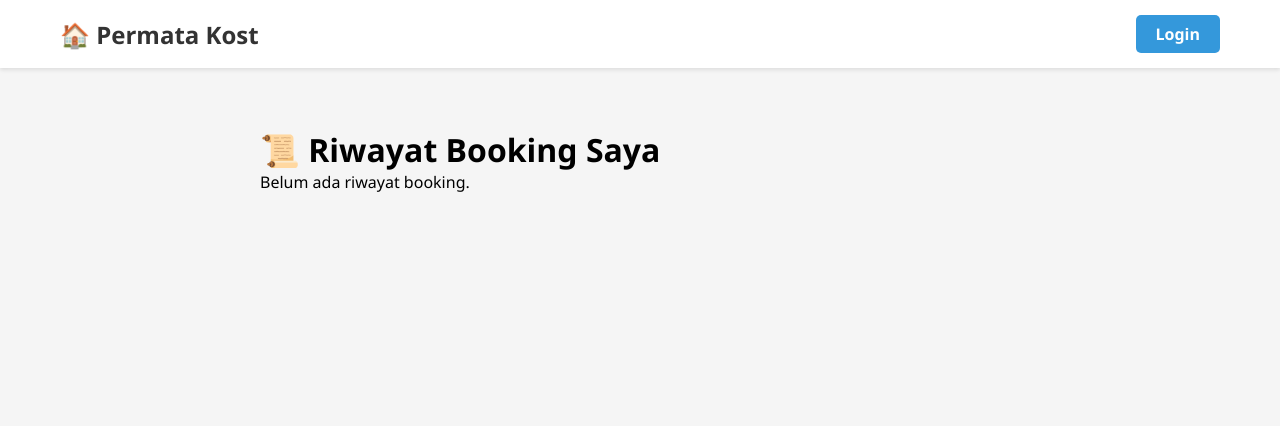
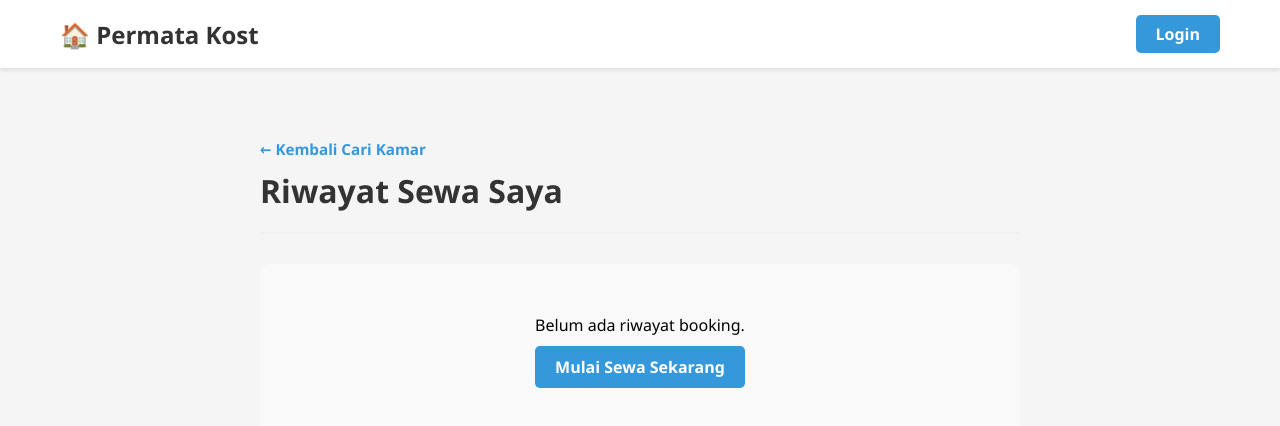
Before and after one commit to chestayurcel/MANPRO_Kelompok3, a React app in the folder frontend/: page /history in a window 1280 px wide. Shown: the top 426 px of the page. Built offline with nearby package versions, Linux system fonts and the light colour scheme; the HTML template or start-up script is replaced by a standard one.

Commit message:
Update file HistoryPage.jsx

```diff
--- a/frontend/src/pages/HistoryPage.jsx
+++ b/frontend/src/pages/HistoryPage.jsx
@@ -1,19 +1,18 @@
 import React, { useEffect, useState } from 'react';
 import { Link } from 'react-router-dom';
-import { getMyBookings, uploadBuktiBayar } from '../services/bookingService'; // Import upload
+import { getMyBookings, uploadBuktiBayar } from '../services/bookingService';
 
 const HistoryPage = () => {
   const [bookings, setBookings] = useState([]);
   const [loading, setLoading] = useState(true);
 
   // State untuk handle upload
-  const [selectedFile, setSelectedFile] = useState(null);
-  const [uploadingId, setUploadingId] = useState(null); // ID booking yang sedang diupload
+  const [uploadingId, setUploadingId] = useState(null);
 
   const fetchBookings = async () => {
     try {
       const data = await getMyBookings();
-      setBookings(data.data || data); // Handle format response
+      setBookings(data.data || data);
     } catch (error) {
       console.error(error);
     } finally {
@@ -23,21 +22,17 @@ const HistoryPage = () => {
 
   useEffect(() => { fetchBookings(); }, []);
 
-  // Fungsi Handle File Change
   const handleFileChange = (e, bookingId) => {
     const file = e.target.files[0];
-    if (file) {
-        handleUpload(bookingId, file);
-    }
+    if (file) handleUpload(bookingId, file);
   };
 
-  // Fungsi Kirim Upload
   const handleUpload = async (bookingId, file) => {
-      setUploadingId(bookingId); // Set loading status for this item
+      setUploadingId(bookingId);
       try {
           await uploadBuktiBayar(bookingId, file);
-          alert('Bukti pembayaran berhasil diupload!');
-          fetchBookings(); // Refresh data
+          alert('Bukti pembayaran berhasil diupload! 📤');
+          fetchBookings();
       } catch (error) {
           alert('Gagal upload bukti');
       } finally {
@@ -45,48 +40,83 @@ const HistoryPage = () => {
       }
   };
 
-  if (loading) return <div style={{padding:'20px'}}>Loading...</div>;
+  if (loading) return <div style={styles.loading}>Sedang memuat data...</div>;
 
   return (
-    <div style={{ maxWidth: '800px', margin: '40px auto', padding: '20px' }}>
-      <h1>📜 Riwayat Booking Saya</h1>
-      {bookings.length === 0 ? <p>Belum ada riwayat booking.</p> : (
-          bookings.map(item => (
+    <div style={styles.container}>
+
+      {/* HEADER: TOMBOL BACK & JUDUL */}
+      <div style={styles.headerContainer}>
+        <Link to="/rooms" style={styles.backBtn}>
+            &larr; Kembali Cari Kamar
+        </Link>
+        <h1 style={styles.pageTitle}>Riwayat Sewa Saya</h1>
+      </div>
+
+      {bookings.length === 0 ? (
+        <div style={styles.emptyState}>
+            <p>Belum ada riwayat booking.</p>
+            <Link to="/rooms" style={styles.ctaBtn}>Mulai Sewa Sekarang</Link>
+        </div>
+      ) : (
+          <div style={styles.gridContainer}>
+            {bookings.map(item => (
                 <div key={item.id} style={styles.card}>
-                  <div style={styles.header}>
-                      <h3>{item.Room?.nomor_kamar} - {item.Room?.tipe}</h3>
+
+                    {/* BAGIAN ATAS: NOMOR KAMAR & STATUS */}
+                    <div style={styles.cardHeader}>
+                        <div>
+                            <h3 style={styles.roomTitle}>Kamar {item.Room?.nomor_kamar}</h3>
+                            <span style={styles.roomType}>{item.Room?.tipe}</span>
+                        </div>
                         <span style={{
                             ...styles.badge,
                             backgroundColor: item.status_pembayaran === 'lunas' ? '#2ecc71' :
-                                           item.status_pembayaran === 'batal' ? '#e74c3c' : '#f39c12'
+                                             item.status_pembayaran === 'batal' ? '#e74c3c' : '#f1c40f'
                         }}>
                             {item.status_pembayaran.toUpperCase()}
                         </span>
                     </div>
-                  <p>Check-in: {item.tanggal_masuk}</p>
-                  <p>Durasi: {item.durasi_bulan} Bulan</p>
-                  <p>Total: Rp {item.total_harga.toLocaleString('id-ID')}</p>
 
-                  <hr style={{margin: '10px 0', border: 'none', borderTop: '1px solid #eee'}}/>
+                    <hr style={styles.divider}/>
 
-                  {/* AREA BUKTI PEMBAYARAN */}
-                  <div style={{marginTop: '15px'}}>
-                      <strong>Bukti Pembayaran: </strong>
+                    {/* BAGIAN TENGAH: DETAIL */}
+                    <div style={styles.detailsGrid}>
+                        <div style={styles.detailItem}>
+                            <span style={styles.label}>Tanggal Masuk</span>
+                            <span style={styles.value}>{item.tanggal_masuk}</span>
+                        </div>
+                        <div style={styles.detailItem}>
+                            <span style={styles.label}>Durasi</span>
+                            <span style={styles.value}>{item.durasi_bulan} Bulan</span>
+                        </div>
+                        <div style={styles.detailItem}>
+                            <span style={styles.label}>Total Harga</span>
+                            <span style={styles.priceValue}>Rp {item.total_harga.toLocaleString('id-ID')}</span>
+                        </div>
+                    </div>
 
+                    {/* BAGIAN BAWAH: BUKTI PEMBAYARAN */}
+                    <div style={styles.actionArea}>
                         {item.bukti_bayar ? (
-                          // Jika sudah ada bukti, tampilkan link/status
-                          <div style={{marginTop: '5px', color: 'green'}}>
-                              ✅ Sudah diupload
-                              <br/>
-                              <a href={`http://localhost:5000/uploads/${item.bukti_bayar}`} target="_blank" rel="noreferrer" style={{fontSize:'0.9rem', color: 'blue'}}>
-                                  Lihat Bukti
+                            <div style={styles.uploadedState}>
+                                <span style={{display:'flex', alignItems:'center', gap:'5px'}}>
+                                    ✅ Bukti Terkirim
+                                </span>
+                                <a
+                                    href={`http://localhost:5000/uploads/${item.bukti_bayar}`}
+                                    target="_blank"
+                                    rel="noreferrer"
+                                    style={styles.linkProof}
+                                >
+                                    Lihat Foto 👁️
                                 </a>
                             </div>
                         ) : (
-                          // Jika belum ada, tampilkan form upload
                             item.status_pembayaran === 'pending' && (
-                              <div style={{marginTop: '5px'}}>
-                                  <label style={styles.uploadBtn}>
+                                <div style={styles.uploadContainer}>
+                                    <p style={styles.uploadInstruction}>Silakan transfer dan upload bukti untuk diproses.</p>
+                                    <label style={uploadingId === item.id ? styles.uploadBtnDisabled : styles.uploadBtn}>
                                         {uploadingId === item.id ? 'Mengupload...' : '📤 Upload Bukti Transfer'}
                                         <input
                                           type="file"
@@ -96,34 +126,64 @@ const HistoryPage = () => {
                                           disabled={uploadingId === item.id}
                                         />
                                     </label>
-                                  <p style={{fontSize: '0.8rem', color: '#666', marginTop: '5px'}}>
-                                      *Silakan transfer dan upload struk agar segera diproses.
-                                  </p>
                                 </div>
                             )
                         )}
                     </div>
+
                 </div>
-          ))
+            ))}
+          </div>
       )}
     </div>
   );
 };
 
+// --- STYLES MODERN ---
 const styles = {
-    card: { background: 'white', padding: '20px', borderRadius: '10px', boxShadow: '0 2px 5px rgba(0,0,0,0.1)', marginBottom: '20px' },
-    header: { display: 'flex', justifyContent: 'space-between', alignItems: 'center', marginBottom: '10px' },
-    badge: { padding: '5px 10px', borderRadius: '15px', color: 'white', fontSize: '0.8rem', fontWeight: 'bold' },
-    uploadBtn: {
-        display: 'inline-block',
-        backgroundColor: '#3498db',
-        color: 'white',
-        padding: '8px 15px',
-        borderRadius: '5px',
-        cursor: 'pointer',
-        fontWeight: 'bold',
-        fontSize: '0.9rem'
-    }
+    container: { maxWidth: '800px', margin: '0 auto', padding: '40px 20px', fontFamily: "'Segoe UI', Tahoma, Geneva, Verdana, sans-serif" },
+    loading: { textAlign: 'center', marginTop: '50px', fontSize: '1.2rem', color: '#666' },
+
+    // Header
+    headerContainer: { marginBottom: '30px', borderBottom: '2px solid #f0f0f0', paddingBottom: '20px' },
+    backBtn: { textDecoration: 'none', color: '#3498db', fontWeight: 'bold', fontSize: '0.95rem', display: 'inline-block', marginBottom: '10px' },
+    pageTitle: { margin: 0, color: '#333', fontSize: '2rem' },
+
+    // Empty State
+    emptyState: { textAlign: 'center', padding: '50px', backgroundColor: '#f9f9f9', borderRadius: '10px' },
+    ctaBtn: { display: 'inline-block', marginTop: '10px', textDecoration: 'none', backgroundColor: '#3498db', color: 'white', padding: '10px 20px', borderRadius: '5px', fontWeight: 'bold' },
+
+    // Card Layout
+    gridContainer: { display: 'flex', flexDirection: 'column', gap: '25px' },
+    card: { backgroundColor: 'white', borderRadius: '12px', boxShadow: '0 4px 15px rgba(0,0,0,0.05)', overflow: 'hidden', border: '1px solid #eee' },
+
+    // Card Header
+    cardHeader: { padding: '20px', display: 'flex', justifyContent: 'space-between', alignItems: 'flex-start', backgroundColor: '#fff' },
+    roomTitle: { margin: 0, fontSize: '1.4rem', color: '#2c3e50' },
+    roomType: { color: '#7f8c8d', fontSize: '0.9rem', marginTop: '4px', display: 'block' },
+    badge: { padding: '6px 12px', borderRadius: '20px', color: 'white', fontSize: '0.75rem', fontWeight: 'bold', textTransform: 'uppercase', letterSpacing: '0.5px' },
+
+    divider: { margin: 0, border: 'none', borderTop: '1px solid #f0f0f0' },
+
+    // Detail Grid
+    detailsGrid: { padding: '20px', display: 'grid', gridTemplateColumns: 'repeat(3, 1fr)', gap: '10px', backgroundColor: '#fafafa' },
+    detailItem: { display: 'flex', flexDirection: 'column' },
+    label: { fontSize: '0.8rem', color: '#95a5a6', marginBottom: '4px', textTransform: 'uppercase' },
+    value: { fontSize: '1rem', color: '#34495e', fontWeight: '500' },
+    priceValue: { fontSize: '1.1rem', color: '#27ae60', fontWeight: 'bold' },
+
+    // Action Area (Upload)
+    actionArea: { padding: '20px', backgroundColor: 'white', borderTop: '1px solid #f0f0f0' },
+
+    // Upload State
+    uploadContainer: { display: 'flex', justifyContent: 'space-between', alignItems: 'center', flexWrap: 'wrap', gap: '10px' },
+    uploadInstruction: { margin: 0, fontSize: '0.9rem', color: '#7f8c8d', fontStyle: 'italic' },
+    uploadBtn: { backgroundColor: '#3498db', color: 'white', padding: '10px 20px', borderRadius: '6px', cursor: 'pointer', fontWeight: 'bold', fontSize: '0.9rem', transition: '0.2s', boxShadow: '0 2px 5px rgba(52, 152, 219, 0.3)' },
+    uploadBtnDisabled: { backgroundColor: '#bdc3c7', color: 'white', padding: '10px 20px', borderRadius: '6px', cursor: 'not-allowed', fontWeight: 'bold', fontSize: '0.9rem' },
+
+    // Success State
+    uploadedState: { display: 'flex', justifyContent: 'space-between', alignItems: 'center', backgroundColor: '#e8f8f5', padding: '10px 15px', borderRadius: '8px', border: '1px solid #d1f2eb', color: '#27ae60', fontWeight: 'bold' },
+    linkProof: { color: '#3498db', textDecoration: 'none', fontSize: '0.9rem', borderBottom: '1px dotted #3498db' }
 };
 
 export default HistoryPage;
```
Lines whose indentation alone changed are shown as unchanged.
